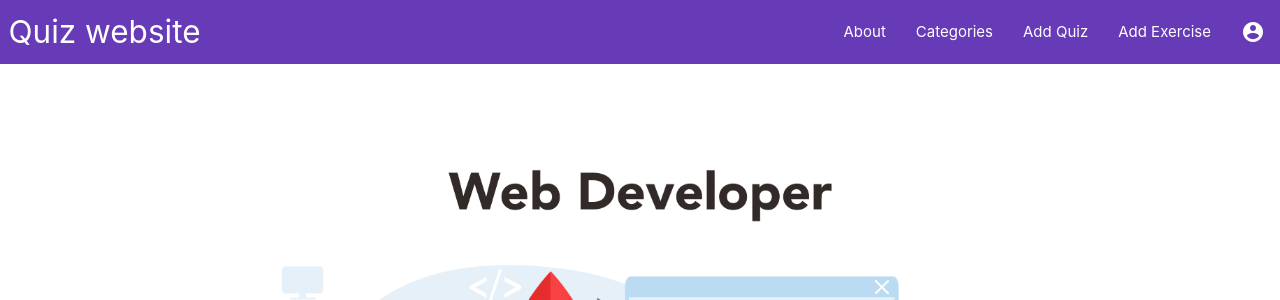
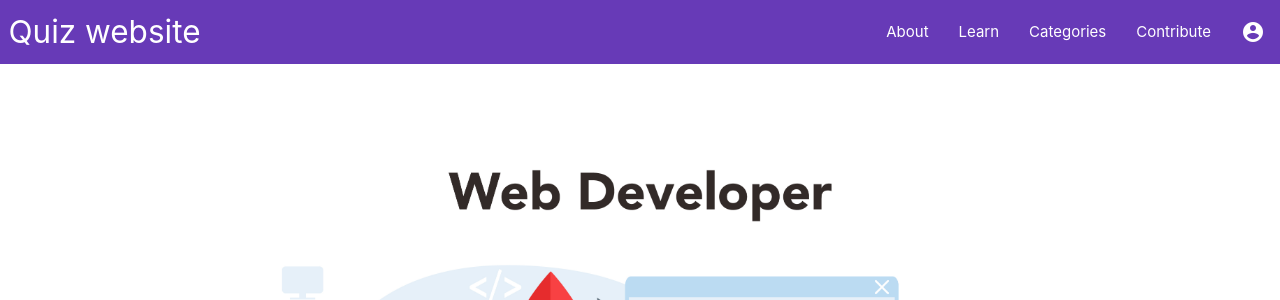
Before and after one commit to hasanmar/Project3, a Django app: page / in a window 1280 px wide. Shown: the top 300 px of the page. Run offline with Django 4.2, Linux system fonts and the light colour scheme; the visitor is signed in with stand-in values (Sample User, id 1).

Commit message:
header dropdown added icons and learn

```diff
--- a/project3/main_app/templates/header.html
+++ b/project3/main_app/templates/header.html
@@ -6,10 +6,11 @@
             </ul>
             <ul class="right">
                 <li><a href="">About</a></li>
+                <li><a href="">Learn</a></li>
                 <li><a href="{% url 'categories' %}">Categories</a></li>
+                <li><a href="">Contribute</a></li>
                 {% if user.is_authenticated %}
-                <li><a href="">Add Quiz</a></li>
-                <li><a href="">Add Exercise</a></li>
+                {% comment %} <li><a href="">Add Exercise</a></li> {% endcomment %}
                 <li><a class="dropdown-trigger" href="#!" data-target="dropdown1"><i class="material-icons">account_circle</i></a>&nbsp;</li>
                 {% else %}
                 <li><a href="{% url 'login' %}">Login</a></li>
@@ -20,9 +21,10 @@
     </nav>
     <ul id="dropdown1" class="dropdown-content">
         <li><a href="#!">Hi {{user.username}}</a></li>
-        <li><a href="#!">two</a></li>
+        <li><a href="#!">Your level: 0</a></li>
+        <li><a href="#!">Change Password</a></li>
         <li class="divider"></li>
-        <li><a href="{% url 'logout' %}">logout</a></li>
+        <li><a href="{% url 'logout' %}"><i class='bx bx-log-out'></i> logout</a></li>
       </ul>
 </header>
 <script>
@@ -30,7 +32,7 @@
     const options = {
         alignment: 'right',
         coverTrigger: false,
-
+        constrainWidth:false,
       };
     M.Dropdown.init(elems,options);
 </script>
```
